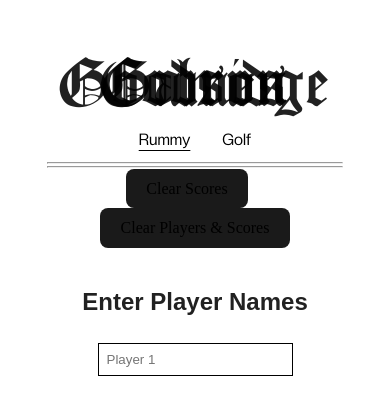
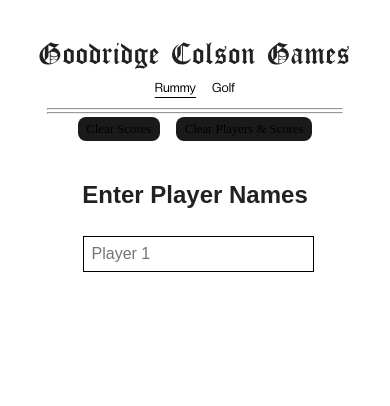
Before and after one commit to samcolson4/gc-games, a React (Vite) app: page / in a window 390 px wide. Shown: the top 406 px of the page. Built offline with nearby package versions, Linux system fonts and the light colour scheme; a web font is replaced by a local one.

Commit message:
Try out a mobile version

```diff
--- a/src/index.css
+++ b/src/index.css
@@ -117,3 +117,40 @@ input {
 .nav-link.active {
   text-decoration: underline;
 }
+
+@media (max-width: 768px) {
+  h1 {
+    font-size: 2.5em;
+  }
+
+  a {
+    font-size: 0.9rem;
+    padding-left: 0.5rem;
+    padding-right: 0.5rem;
+  }
+
+  button {
+    padding: 0.4em 0.8em;
+    font-size: 0.9em;
+  }
+
+  input {
+    width: 100%;
+    font-size: 1em;
+  }
+}
+
+@media (max-width: 480px) {
+  h1 {
+    font-size: 2em;
+  }
+
+  a {
+    font-size: 0.8rem;
+  }
+
+  button {
+    padding: 0.3em 0.6em;
+    font-size: 0.8em;
+  }
+}
```
